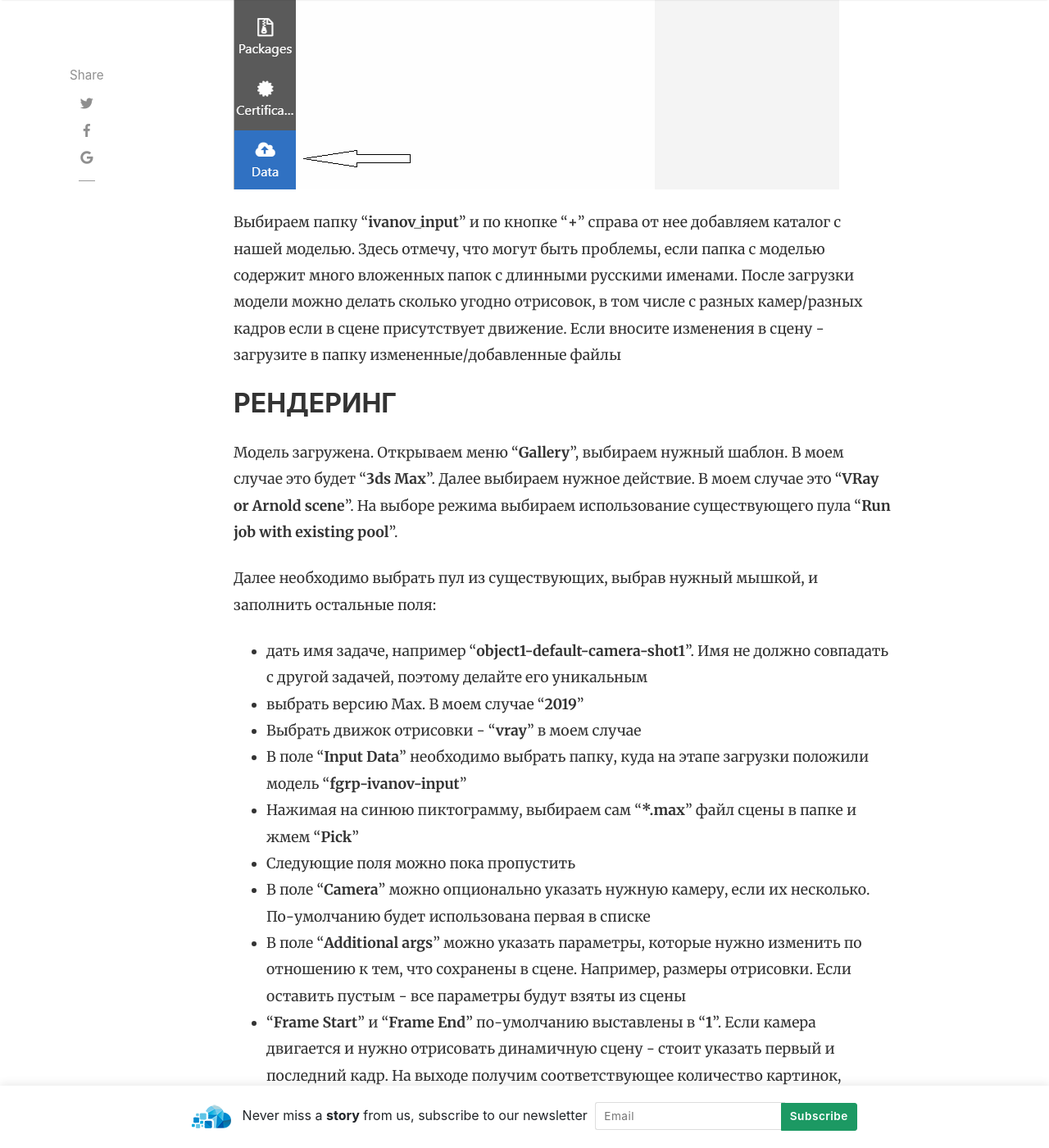
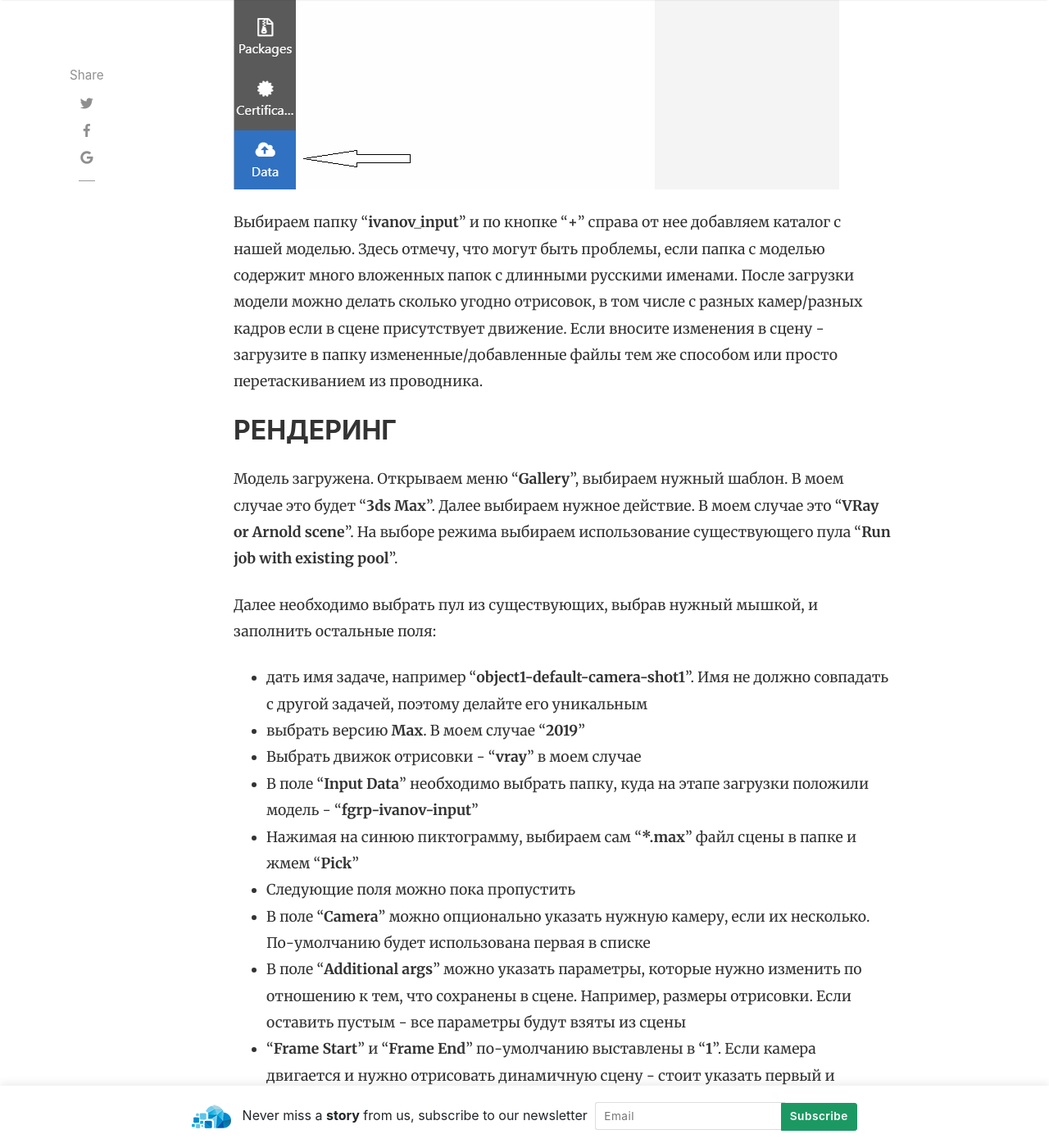
Before and after one commit to AzCEE/azcee.github.io, a Jekyll site: the page built from _posts/2020-10-10-3ds-max-rendering-guide.md, in a window 1280 px wide and 1400 px high, scrolled down 2116 px. Shown: the whole window at 82% size. Built offline with Jekyll 4.4.1, drawn with Linux system fonts in a browser that asks for light colours; nearby versions of some CDN libraries; comment, search, counter and statistics services are not loaded; some of the changed lines change nothing that is shown; some of the changed text lies outside the part shown.

Commit message:
Update 2020-10-10-3ds-max-rendering-guide.md

```diff
--- a/_posts/2020-10-10-3ds-max-rendering-guide.md
+++ b/_posts/2020-10-10-3ds-max-rendering-guide.md
@@ -32,7 +32,7 @@
 
 ![Image](/assets/users/sergeyperus/new-filegroup.png)
 
-Выбираем папку "**ivanov_input**" и по кнопке "**+**" справа от нее добавляем каталог с нашей моделью. Здесь отмечу, что могут быть проблемы, если папка с моделью содержит много вложенных папок с длинными русскими именами. После загрузки модели можно делать сколько угодно отрисовок, в том числе с разных камер/разных кадров если в сцене присутствует движение. Если вносите изменения в сцену - загрузите в папку измененные/добавленные файлы
+Выбираем папку "**ivanov_input**" и по кнопке "**+**" справа от нее добавляем каталог с нашей моделью. Здесь отмечу, что могут быть проблемы, если папка с моделью содержит много вложенных папок с длинными русскими именами. После загрузки модели можно делать сколько угодно отрисовок, в том числе с разных камер/разных кадров если в сцене присутствует движение. Если вносите изменения в сцену - загрузите в папку измененные/добавленные файлы тем же способом или просто перетаскиванием из проводника.
 
 ## РЕНДЕРИНГ
 
@@ -40,13 +40,16 @@
 
 Далее необходимо выбрать пул из существующих, выбрав нужный мышкой, и заполнить остальные поля:
 *     дать имя задаче, например "**object1-default-camera-shot1**". Имя не должно совпадать с другой задачей, поэтому делайте его уникальным
-*     выбрать версию Max. В моем случае "**2019**"
+*     выбрать версию **Max**. В моем случае "**2019**"
 *     Выбрать движок отрисовки - "**vray**" в моем случае
-*     В поле "**Input Data**" необходимо выбрать папку, куда на этапе загрузки положили модель "**fgrp-ivanov-input**"
+*     В поле "**Input Data**" необходимо выбрать папку, куда на этапе загрузки положили модель - "**fgrp-ivanov-input**"
 *     Нажимая на синюю пиктограмму, выбираем сам "***.max**" файл сцены в папке и жмем "**Pick**"
 *     Следующие поля можно пока пропустить
 *     В поле "**Camera**" можно опционально указать нужную камеру, если их несколько. По-умолчанию будет использована первая в списке
 *     В поле "**Additional args**" можно указать параметры, которые нужно изменить по отношению к тем, что сохранены в сцене. Например, размеры отрисовки. Если оставить пустым - все параметры будут взяты из сцены
 *     "**Frame Start**" и "**Frame End**" по-умолчанию выставлены в "**1**". Если камера двигается и нужно отрисовать динамичную сцену - стоит указать первый и последний кадр. На выходе получим соответствующее количество картинок, которые можно объединить в видеоролик. Стоит отметить, что выбранный режим "**VRay or Arnold scene**" предполагает, что каждый кадр будет отрисовывать одна машина из пула. Если требуется отрисовать множество кадров параллельно, в том числе для разных моделей - в формуле масштабирования для пула задается максимальное количество машин, работающих параллельно.
+*     В поле "**Output**" выбираем каталог для выгрузки результата рендеринга. Там же будет и телеметрия, которую можно смотреть на предмет ошибок/недостающих файлов и плагинов. Выбираю "**ivanov_results**"
+
+Нажимаем "**Run and close**". При наличии ошибок - проверьте, что в названии задачи нет пробелов между словами и само имя - уникально
 
 ## СТАТЬЯ НЕ ЗАВЕРШЕНА
```
